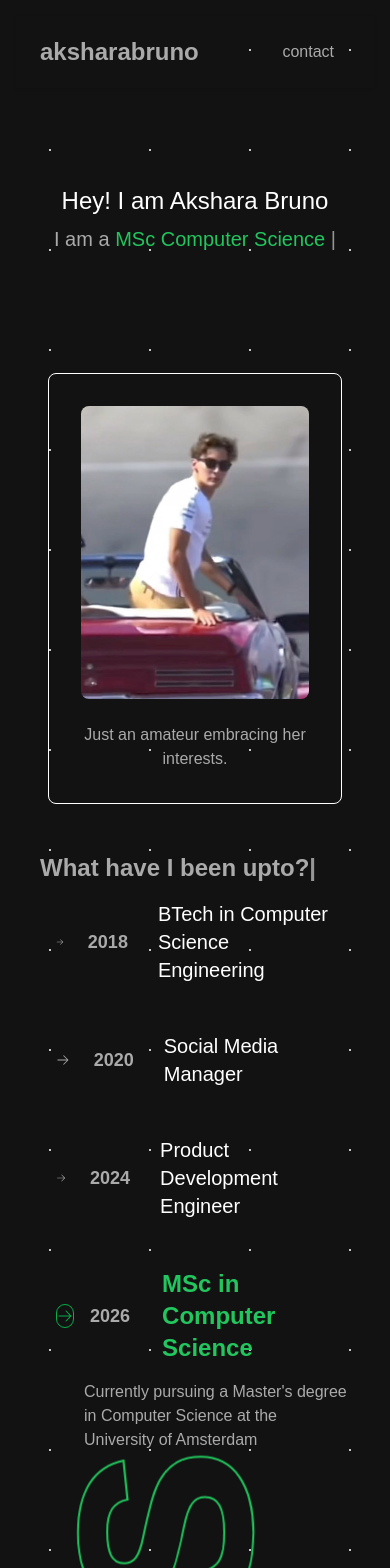
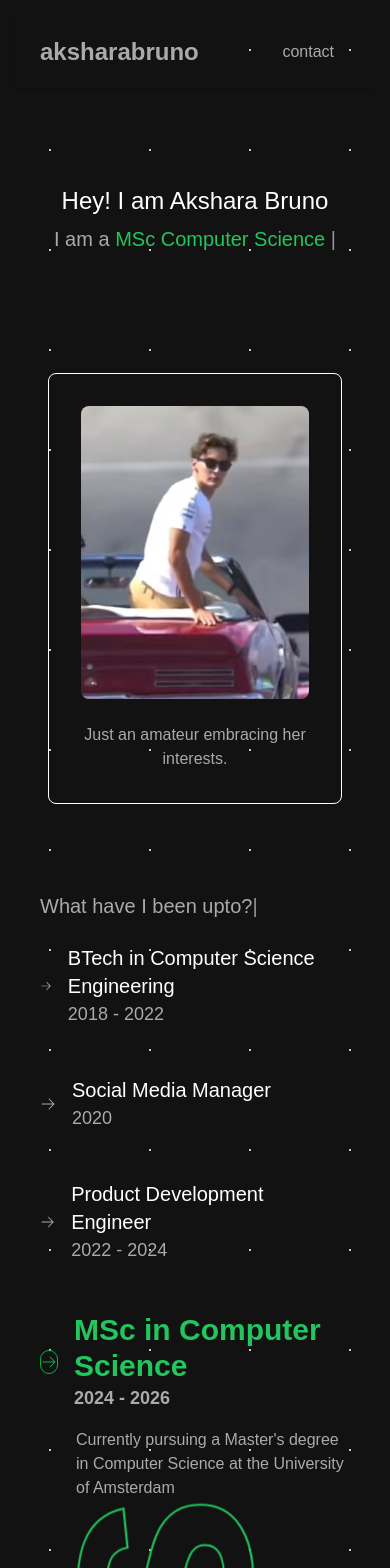
Before and after one commit to aksharabruno/my-portfolio, a Next.js app: page / in a window 390 px wide. Shown: the top 1568 px of the page. Built offline with nearby package versions, Linux system fonts and the light colour scheme; a web font is replaced by a local one.

Commit message:
edit timeline section

```diff
--- a/src/app/components/timeline.tsx
+++ b/src/app/components/timeline.tsx
@@ -21,34 +21,32 @@ function TimelineItem({
 }: TimelineItemProps) {
   return (
     <div className="flex flex-col items-start justify-start mb-8">
-      <div
-        className="flex items-center mb-4 px-4"
-        onClick={onClick}
-      >
+      <div className="flex items-center mb-4 md:px-4" onClick={onClick}>
         {isSelected ? (
           <>
             <div className="flex items-center justify-center w-6 h-6 rounded-full border border-green-500 animate-pulse timeline-icon">
               <ArrowRightIcon className="w-4 h-4 text-green-500" />
             </div>
-
-            <h4 className="text-body text-lg font-semibold px-4">{year}</h4>
-            <h3 className="text-highlight text-2xl font-semibold px-4">
-              {title}
-            </h3>
+            <div className="flex flex-col items-start justify center px-4">
+              <h3 className="text-highlight text-3xl font-semibold ">
+                {title}
+              </h3>
+              <h4 className="text-body text-lg font-semibold ">{year}</h4>
+            </div>
           </>
         ) : (
           <>
             <ArrowRightIcon className="w-4 h-6 text-body" />
-            <h4 className="text-body text-lg font-semibold pl-6">{year}</h4>
-            <h3 className="text-header text-xl pl-7.5 timeline-item">
-              {title}
-            </h3>
+            <div className="flex flex-col items-start justify center px-4">
+              <h3 className="text-header text-xl timeline-item">{title}</h3>
+              <h4 className="text-body text-lg">{year}</h4>
+            </div>
           </>
         )}
       </div>
       {isSelected && (
         <div>
-          <p className="text-body pl-11 md:pl-13.5 lg:pl-13.5 lg:max-w-3xl">
+          <p className="text-body pl-9 md:pl-13.5 lg:max-w-3xl">
             {description}
           </p>
         </div>
@@ -61,8 +59,8 @@ export default function Timeline() {
   const [selectedIndex, setSelectedIndex] = useState<number | null>(3);
 
   return (
-    <div className="flex flex-col justify-center px-6 mb-8">
-      <h1 className="text-2xl font-bold text-body text-left py-4">
+    <div className="flex flex-col justify-center px-6 my-8">
+      <h1 className="text-xl text-body text-left py-6">
         <BasicTypewriter text="What have I been upto?" />
       </h1>
       {timelineData.map(
--- a/src/app/data/timelineData.ts
+++ b/src/app/data/timelineData.ts
@@ -1,6 +1,6 @@
 const timelineData = [
     {
-        year: "2018",
+        year: "2018 - 2022",
         title: "BTech in Computer Science Engineering",
         description: "Fill",
     },
@@ -10,12 +10,12 @@ const timelineData = [
         description: "Fill",
     },
     {
-        year: "2024",
+        year: "2022 - 2024",
         title: "Product Development Engineer",
         description: "Fill",
     },
     {
-        year: "2026",
+        year: "2024 - 2026",
         title: "MSc in Computer Science",
         description: "Currently pursuing a Master's degree in Computer Science at the University of Amsterdam",
     },
--- a/src/app/globals.css
+++ b/src/app/globals.css
@@ -51,10 +51,6 @@ body {
   cursor: url('./images/cursor.svg'), auto;
 }
 
-body:hover {
-  cursor: url('./images/cursor.svg'), auto;
-}
-
 .welcome-text {
   font-family: 'Doto', sans-serif;
 }
@@ -75,8 +71,7 @@ body:hover {
 
 .contact-button:hover {
     color: var(--color-highlight);
-    text-decoration: underline;
-    text-underline-offset: 4px;
+    border: 1px dashed var(--color-secondary);
 }
 
 .arrow-down {
```
